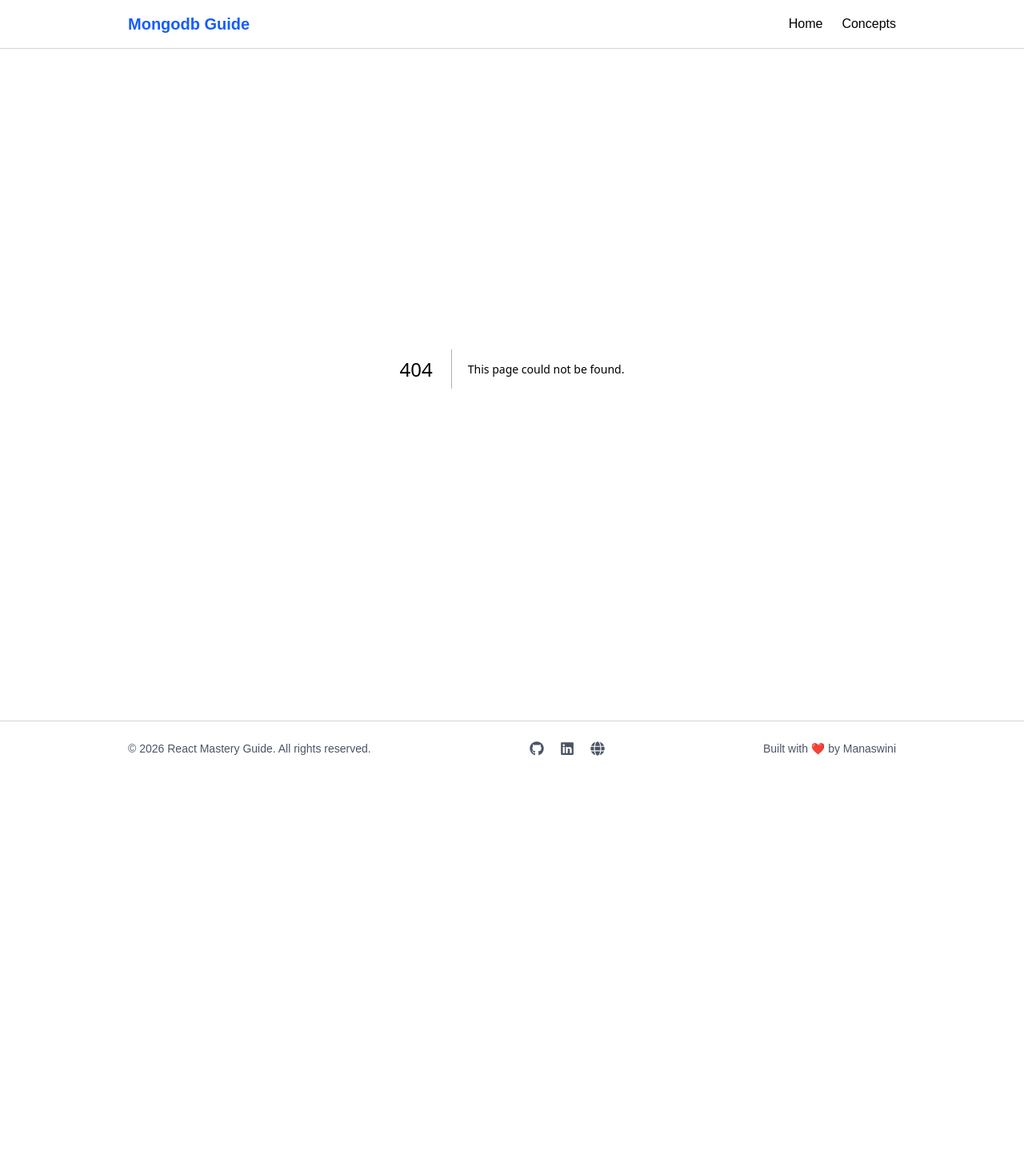
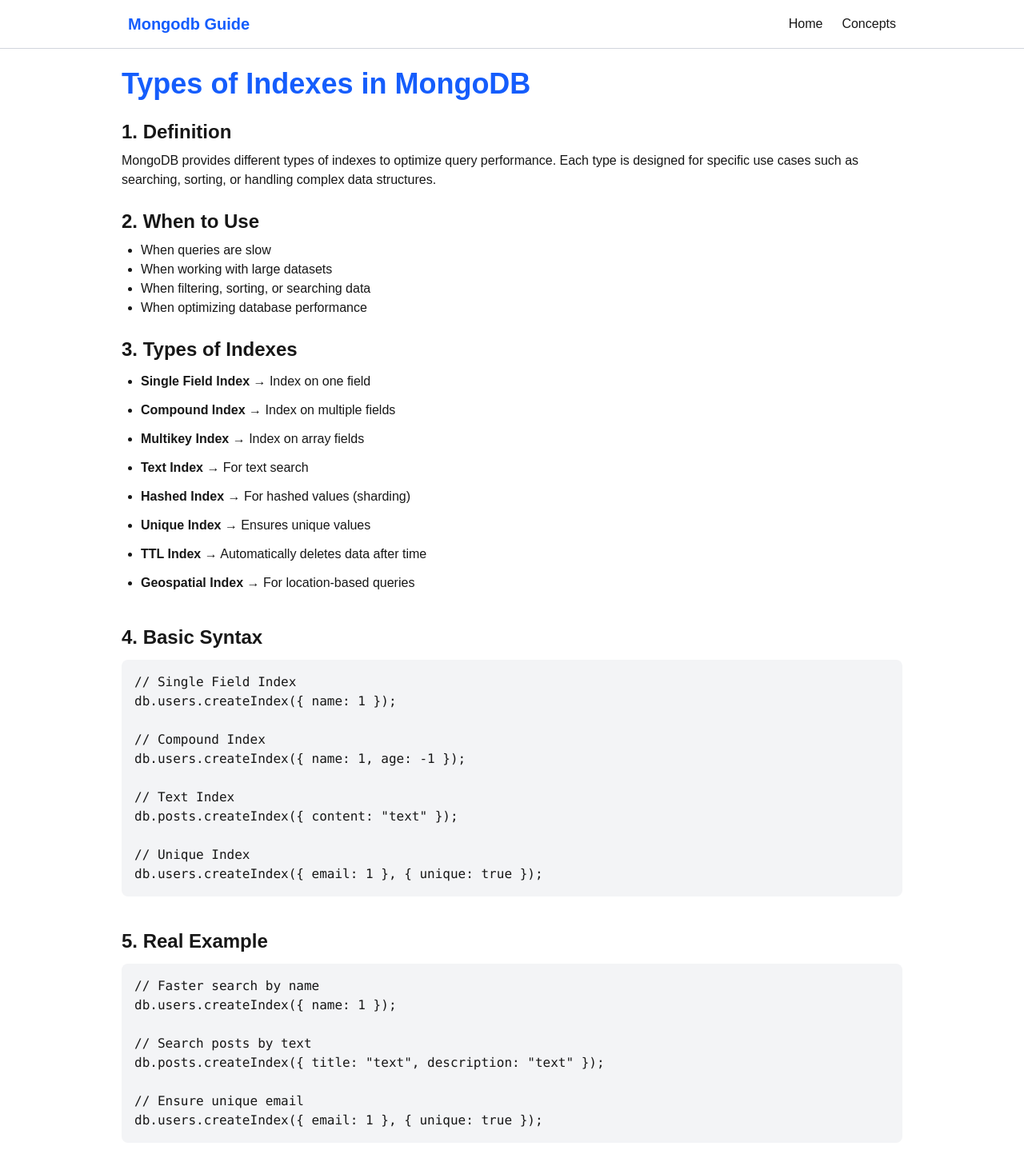
Before and after one commit to Monisasmal/MongoDB-Concept, a Next.js app: page /concepts/TypesOfIndexesMongoDB in a window 1280 px wide. Before the commit this address had no page. Shown: the top 1448 px of the page at 80% size. Before the commit the page ends 970 px from the top, so only its background shows below. Built offline with nearby package versions, Linux system fonts and the light colour scheme.

Commit message:
update concept

```diff
--- /dev/null
+++ b/src/app/concepts/TypesOfIndexesMongoDB/page.tsx
@@ -0,0 +1,141 @@
+export default function TypesOfIndexesMongoDB() {
+  return (
+    <div className="max-w-5xl mx-auto p-6">
+
+      <h1 className="text-4xl font-bold text-blue-600 mb-6">
+        Types of Indexes in MongoDB
+      </h1>
+
+      {/* Definition */}
+      <section className="mb-6">
+        <h2 className="text-2xl font-semibold mb-2">1. Definition</h2>
+        <p>
+          MongoDB provides different types of indexes to optimize query
+          performance. Each type is designed for specific use cases such as
+          searching, sorting, or handling complex data structures.
+        </p>
+      </section>
+
+      {/* When */}
+      <section className="mb-6">
+        <h2 className="text-2xl font-semibold mb-2">2. When to Use</h2>
+        <ul className="list-disc ml-6">
+          <li>When queries are slow</li>
+          <li>When working with large datasets</li>
+          <li>When filtering, sorting, or searching data</li>
+          <li>When optimizing database performance</li>
+        </ul>
+      </section>
+
+      {/* Types */}
+      <section className="mb-10">
+        <h2 className="text-2xl font-semibold mb-3">3. Types of Indexes</h2>
+
+        <ul className="list-disc ml-6 space-y-3">
+          <li>
+            <strong>Single Field Index</strong> → Index on one field
+          </li>
+          <li>
+            <strong>Compound Index</strong> → Index on multiple fields
+          </li>
+          <li>
+            <strong>Multikey Index</strong> → Index on array fields
+          </li>
+          <li>
+            <strong>Text Index</strong> → For text search
+          </li>
+          <li>
+            <strong>Hashed Index</strong> → For hashed values (sharding)
+          </li>
+          <li>
+            <strong>Unique Index</strong> → Ensures unique values
+          </li>
+          <li>
+            <strong>TTL Index</strong> → Automatically deletes data after time
+          </li>
+          <li>
+            <strong>Geospatial Index</strong> → For location-based queries
+          </li>
+        </ul>
+      </section>
+
+      {/* Syntax */}
+      <section className="mb-10">
+        <h2 className="text-2xl font-semibold mb-3">4. Basic Syntax</h2>
+
+        <pre className="bg-gray-100 p-4 rounded-lg overflow-x-auto">
+{`// Single Field Index
+db.users.createIndex({ name: 1 });
+
+// Compound Index
+db.users.createIndex({ name: 1, age: -1 });
+
+// Text Index
+db.posts.createIndex({ content: "text" });
+
+// Unique Index
+db.users.createIndex({ email: 1 }, { unique: true });`}
+        </pre>
+      </section>
+
+      {/* Real Example */}
+      <section className="mb-10">
+        <h2 className="text-2xl font-semibold mb-3">5. Real Example</h2>
+
+        <pre className="bg-gray-100 p-4 rounded-lg overflow-x-auto">
+{`// Faster search by name
+db.users.createIndex({ name: 1 });
+
+// Search posts by text
+db.posts.createIndex({ title: "text", description: "text" });
+
+// Ensure unique email
+db.users.createIndex({ email: 1 }, { unique: true });`}
+        </pre>
+      </section>
+
+      {/* Explanation */}
+      <section className="mb-6">
+        <h2 className="text-2xl font-semibold mb-2">6. Explanation</h2>
+        <ul className="list-disc ml-6">
+          <li>Different indexes serve different purposes</li>
+          <li>Indexes improve read performance</li>
+          <li>Choosing correct index is important</li>
+          <li>Too many indexes can slow down writes</li>
+        </ul>
+      </section>
+
+      {/* Advantages */}
+      <section className="mb-6">
+        <h2 className="text-2xl font-semibold mb-2">7. Advantages</h2>
+        <ul className="list-disc ml-6">
+          <li>Faster queries</li>
+          <li>Efficient data retrieval</li>
+          <li>Optimized database performance</li>
+        </ul>
+      </section>
+
+      {/* Disadvantages */}
+      <section className="mb-6">
+        <h2 className="text-2xl font-semibold mb-2">8. Disadvantages</h2>
+        <ul className="list-disc ml-6">
+          <li>Consumes extra storage</li>
+          <li>Slows down insert/update operations</li>
+          <li>Requires proper planning</li>
+        </ul>
+      </section>
+
+      {/* Interview Points */}
+      <section>
+        <h2 className="text-2xl font-semibold mb-3">Interview Points</h2>
+        <ul className="list-disc pl-6 text-gray-700 space-y-2">
+          <li>Common types: Single, Compound, Text, Unique</li>
+          <li>Indexes improve read performance</li>
+          <li>Too many indexes hurt performance</li>
+          <li>Choose index based on query pattern</li>
+        </ul>
+      </section>
+
+    </div>
+  );
+}
--- a/src/app/concepts/page.tsx
+++ b/src/app/concepts/page.tsx
@@ -15,6 +15,7 @@
      {name: "When to Use Embedded vs Referenced Data Model in MongoDB?", path:"/concepts/EmbeddedVsReferencedMongoDB"},
      {name: "What is Indexing in MongoDB?", path:"/concepts/IndexingMongoDB"},
      {name: "Why Indexing Improves Performance in MongoDB?", path:"/concepts/WhyIndexingMongoDB"},
+     {name: "Types of Indexes in MongoDB?", path:"/concepts/TypesOfIndexesMongoDB"},
 ];
 
 
```
